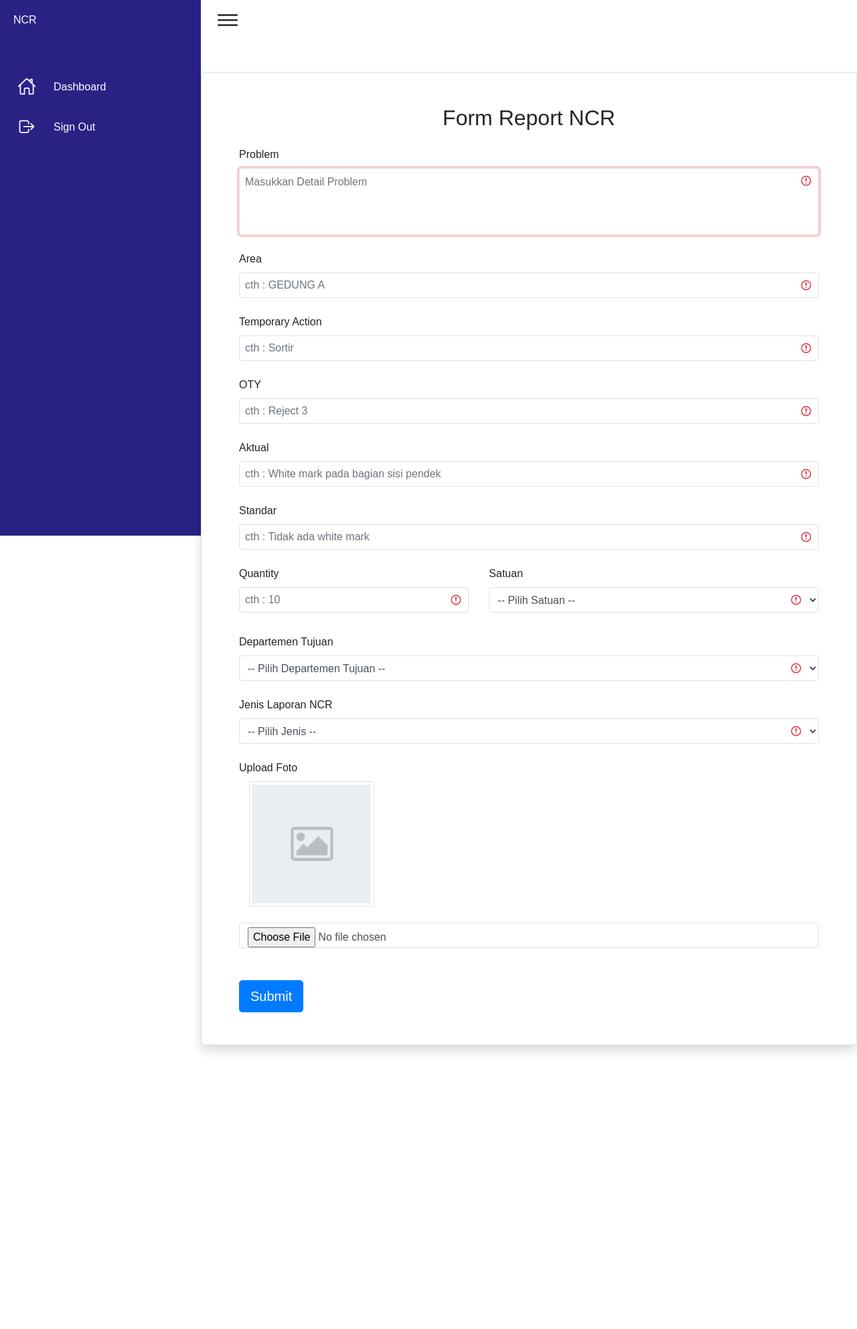
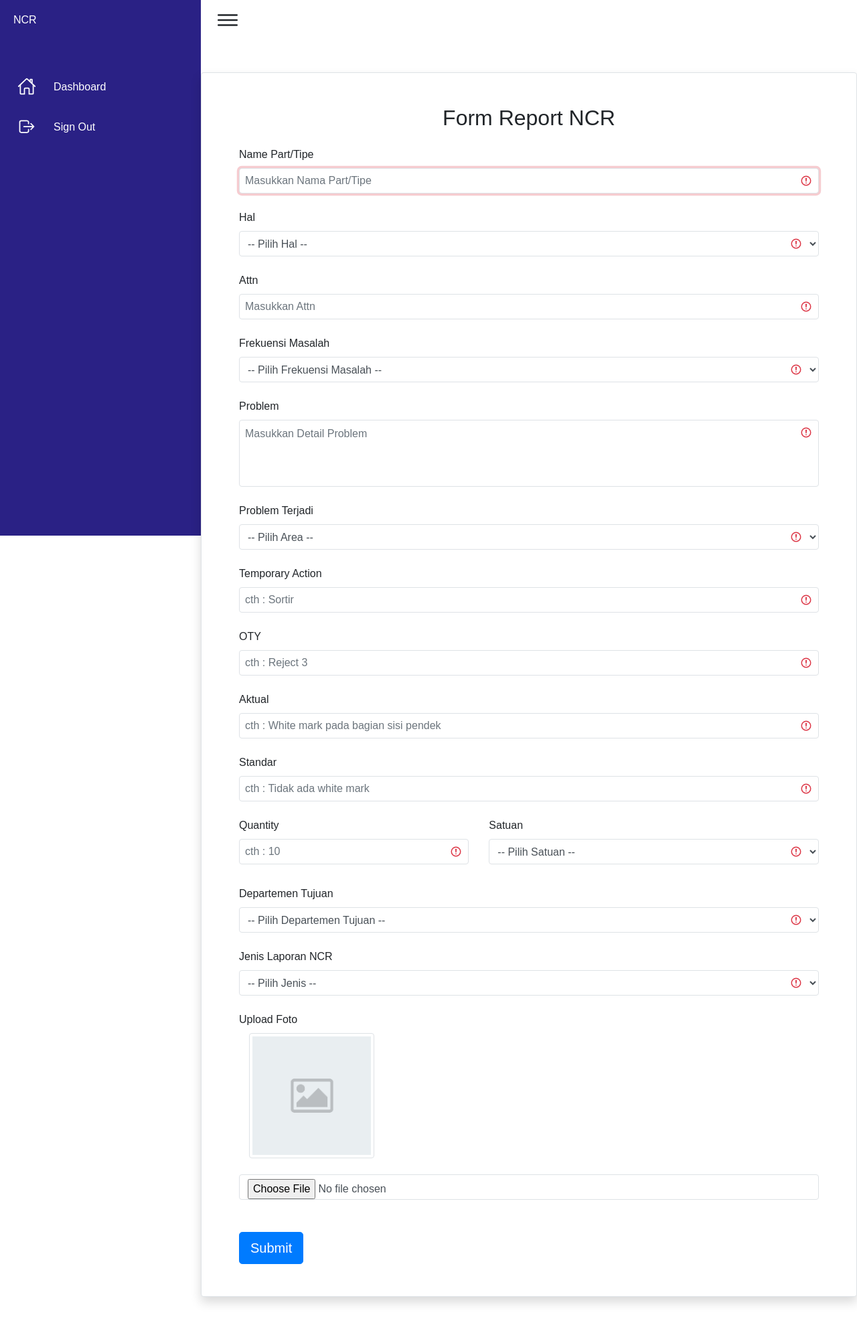
Before and after one commit to yaminmuhammad/ncr-app-v2, a CodeIgniter 4 app: template app/Views/ncr/form_ncr_view.php in a window 1280 px wide. Shown: the whole page at 67% size. Before the commit the page ends 1572 px from the top, so only its background shows below. Run offline with PHP 8.4 and a stand-in for CodeIgniter, Linux system fonts and the light colour scheme; the template is opened without the code that fills it, so the values that code supplies are empty; some libraries are stand-ins or nearby versions.

Commit message:
fix & add on form NCR

```diff
--- a/app/Models/NcrModel.php
+++ b/app/Models/NcrModel.php
@@ -7,7 +7,7 @@ use CodeIgniter\Model;
 class NcrModel extends Model
 {
     protected $table            = 'ncr';
-    protected $allowedFields    = ['problem', 'temporary_action', 'oty', 'standar', 'aktual', 'area', 'qty', 'satuan', 'departemen_tujuan', 'jenis', 'foto', 'created_at', 'updated_at', 'deleted_at', 'status', 'email'];
+    protected $allowedFields    = ['nama', 'hal', 'attn', 'frekuensi_masalah', 'problem', 'temporary_action', 'oty', 'standar', 'aktual', 'area', 'qty', 'satuan', 'departemen_tujuan', 'jenis', 'foto', 'created_at', 'updated_at', 'deleted_at', 'status', 'email'];
     protected $useTimestamps = true;
 
     public function countRows()
--- a/app/Views/home.php
+++ b/app/Views/home.php
@@ -23,7 +23,7 @@
         <div class="mycard shadow-lg bg-warning">
             <div>
                 <div class="numbers"> <?= $total_rows ?></div>
-                <div class="cardName">Problems</div>
+                <div class="cardName">Laporan</div>
             </div>
             <div class="iconBx">
                 <ion-icon name="warning"></ion-icon>
--- a/app/Views/ncr/form_ncr_view.php
+++ b/app/Views/ncr/form_ncr_view.php
@@ -2,7 +2,7 @@
 
 <?= $this->section('content') ?>
 <section>
-    <div class="container py-5 h-100">
+    <div class="container-xl py-5 h-100">
         <div class="row d-flex justify-content-center align-items-center h-100">
             <div class="">
                 <div class="card rounded-3 border shadow">
@@ -20,6 +20,43 @@
                         <form action="/ncr/save" method="post" enctype="multipart/form-data" class="px-md-2">
                             <?= csrf_field() ?>
                             <div class="form-group mb-4">
+                                <label for="nama" class="form-label fs-5">Name Part/Tipe</label>
+                                <input type="text" class="form-control border p-2 mb-2 <?= (validation_show_error('nama')) ? 'is-invalid' : ''; ?>" id="nama" placeholder="Masukkan Nama Part/Tipe" autofocus value="<?= old('nama') ?>" name="nama"></input>
+                                <div class="invalid-feedback">
+                                    <?= validation_show_error('nama'); ?>
+                                </div>
+                            </div>
+                            <div class="form-group mb-4">
+                                <label for="hal" class="form-label fs-5">Hal</label>
+                                <select class="form-control select2  border p-2 mb-2 hal <?= (validation_show_error('hal')) ? 'is-invalid' : ''; ?>" data-placeholder="-- Pilih Hal --" data-allow-clear="true" name="hal" id="hal">
+                                    <option disabled selected>-- Pilih Hal --</option>
+                                    <option value="MASALAH">MASALAH</option>
+                                    <option value="POTENSI MASALAH">POTENSI MASALAH</option>
+                                </select>
+                                <div class="invalid-feedback">
+                                    <?= validation_show_error('hal'); ?>
+                                </div>
+                            </div>
+                            <div class="form-group mb-4">
+                                <label for="attn" class="form-label fs-5">Attn</label>
+                                <input type="text" class="form-control border p-2 mb-2 <?= (validation_show_error('attn')) ? 'is-invalid' : ''; ?>" id="attn" placeholder="Masukkan Attn" autofocus value="<?= old('attn') ?>" name="attn"></input>
+                                <div class="invalid-feedback">
+                                    <?= validation_show_error('attn'); ?>
+                                </div>
+                            </div>
+                            <div class="form-group mb-4">
+                                <label for="frekuensi_masalah" class="form-label fs-5">Frekuensi Masalah</label>
+                                <select class="form-control select2  border p-2 mb-2 frekuensi_masalah <?= (validation_show_error('frekuensi_masalah')) ? 'is-invalid' : ''; ?>" data-placeholder="-- Pilih Frekuensi Masalah --" data-allow-clear="true" name="frekuensi_masalah" id="frekuensi_masalah">
+                                    <option disabled selected>-- Pilih Frekuensi Masalah --</option>
+                                    <option value="Pertama kali">Pertama kali</option>
+                                    <option value="Berulang">Berulang</option>
+                                    <option value="Sering">Sering</option>
+                                </select>
+                                <div class="invalid-feedback">
+                                    <?= validation_show_error('frekuensi_masalah'); ?>
+                                </div>
+                            </div>
+                            <div class="form-group mb-4">
                                 <label for="problem" class="form-label fs-5">Problem</label>
                                 <textarea class="form-control border p-2 mb-2 <?= (validation_show_error('problem')) ? 'is-invalid' : ''; ?>" id="problem" placeholder="Masukkan Detail Problem" autofocus value="<?= old('problem') ?>" name="problem" style="height: 100px; resize: none;"></textarea>
                                 <div class="invalid-feedback">
@@ -27,8 +64,15 @@
                                 </div>
                             </div>
                             <div class="form-group mb-4">
-                                <label for="area" class="form-label fs-5">Area</label>
-                                <input type="text" class="form-control border p-2 mb-2 <?= (validation_show_error('area')) ? 'is-invalid' : ''; ?>" id="area" placeholder="cth : GEDUNG A" name="area" value="<?= old('area') ?>" />
+                                <label for="area" class="form-label fs-5">Problem Terjadi</label>
+                                <select class="form-control select2  border p-2 mb-2 area <?= (validation_show_error('area')) ? 'is-invalid' : ''; ?>" data-placeholder="-- Pilih Area --" data-allow-clear="true" name="area" id="area">
+                                    <option disabled selected>-- Pilih Area --</option>
+                                    <option value="Incoming">Incoming</option>
+                                    <option value="Produksi 1">Produksi 1</option>
+                                    <option value="Produksi 2">Produksi 2</option>
+                                    <option value="WH-C/WH-FG">WH-C/WH-FG</option>
+                                    <option value="Customer">Customer</option>
+                                </select>
                                 <div class="invalid-feedback">
                                     <?= validation_show_error('area'); ?>
                                 </div>
```
Also changed, not shown: app/Controllers/Ncr.php (+45 -58 lines), app/Views/ncr/detail_ncr_view.php (+19 -0 lines), public/img_uploaded/Screenshot 2023-05-28 173426.png (added), 1 other file.
